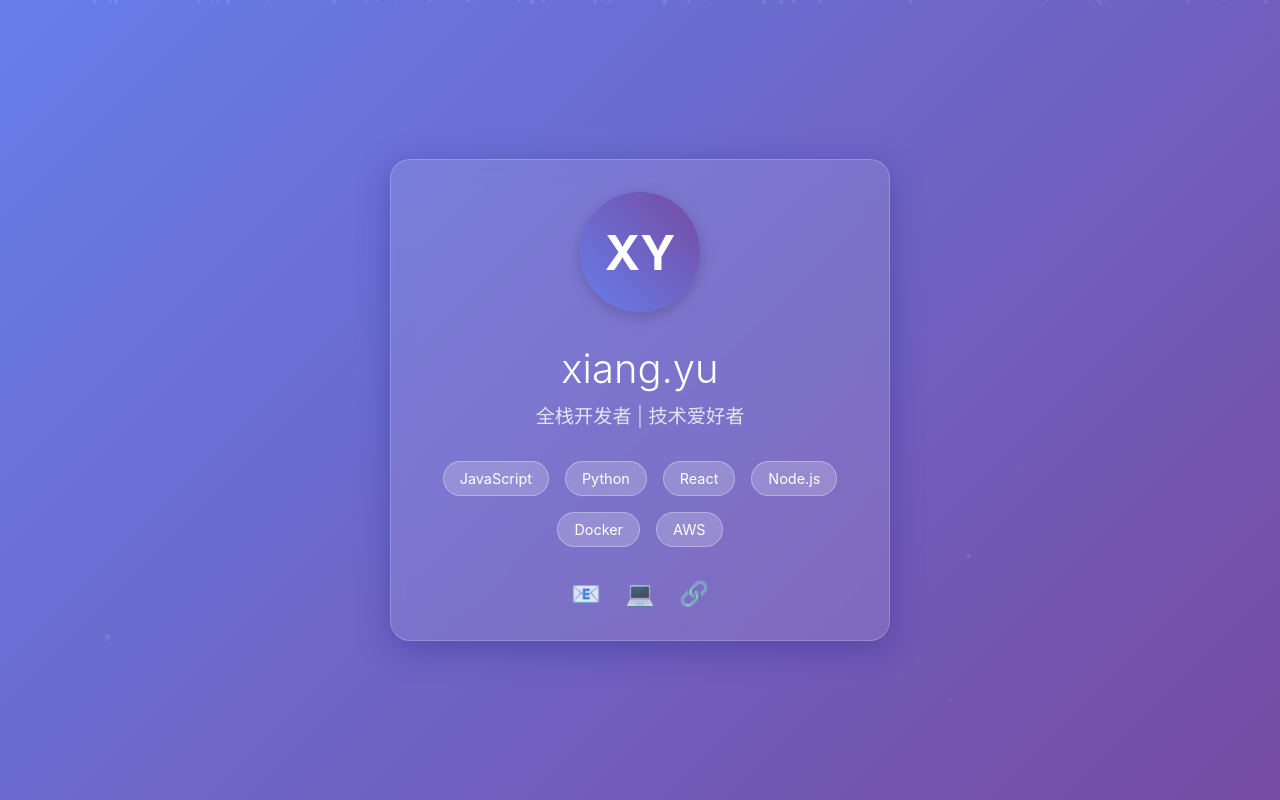
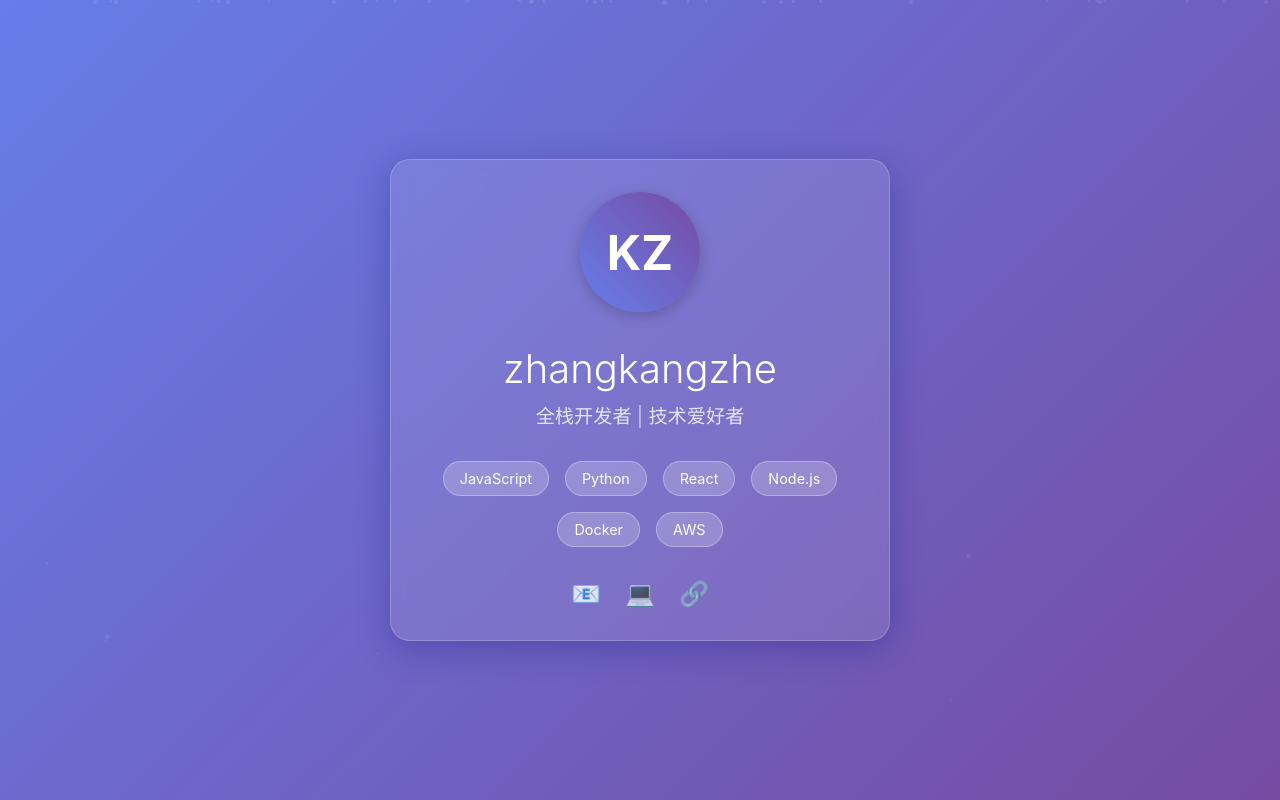
Before and after one commit to TobiasYin/pages, a plain HTML site: page index.html in a window 1280 px wide. Drawn offline with Linux system fonts and the light colour scheme.

Commit message:
feat: update index

```diff
--- a/index.html
+++ b/index.html
@@ -3,7 +3,7 @@
 <head>
     <meta charset="UTF-8">
     <meta name="viewport" content="width=device-width, initial-scale=1.0">
-    <title>xiang.yu - 技术开发者</title>
+    <title>zhangkangzhe - 技术开发者</title>
     <style>
         * {
             margin: 0;
@@ -177,9 +177,9 @@
     <div class="particles" id="particles"></div>
 
     <div class="container">
-        <div class="avatar">XY</div>
+        <div class="avatar">KZ</div>
 
-        <h1>xiang.yu</h1>
+        <h1>zhangkangzhe</h1>
         <p class="subtitle">全栈开发者 | 技术爱好者</p>
 
         <div class="tech-stack">
@@ -192,7 +192,7 @@
         </div>
 
         <div class="contact">
-            <a href="mailto:xiang.yu@example.com" class="contact-link" title="Email">📧</a>
+            <a href="mailto:zhangkangzhe@example.com" class="contact-link" title="Email">📧</a>
             <a href="https://github.com/xiangyu" class="contact-link" title="GitHub">💻</a>
             <a href="https://linkedin.com/in/xiangyu" class="contact-link" title="LinkedIn">🔗</a>
         </div>
```
